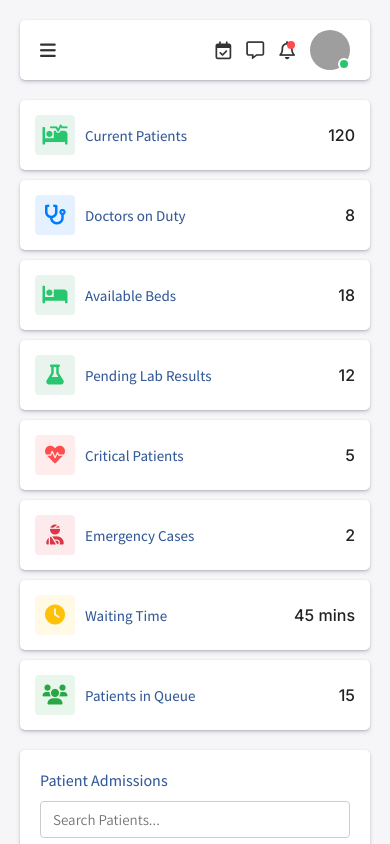
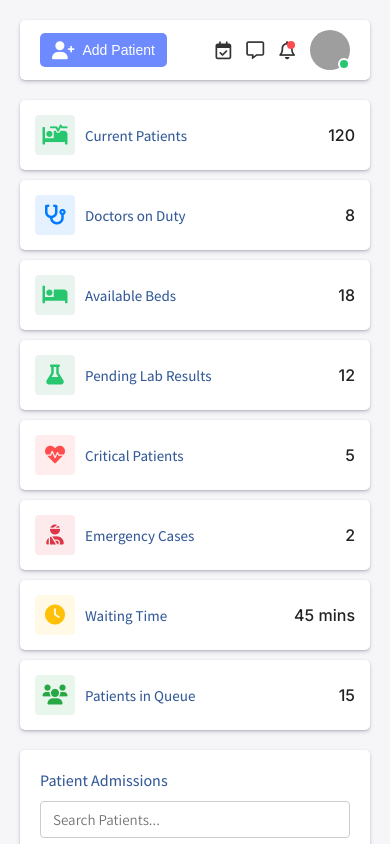
Before and after one commit to joseph-johnson27001/healthcare-dashboard, a Vue app: page / in a window 390 px wide. Built offline with nearby package versions, Linux system fonts and the light colour scheme; grey boxes are pictures that could not be loaded.

Commit message:
Add patient area

```diff
--- a/src/components/UI/TopCard.vue
+++ b/src/components/UI/TopCard.vue
@@ -1,10 +1,10 @@
 <template>
   <div class="top-card">
-    <!-- Left Section (Search) -->
-    <div class="search-area">
-      <i class="fas fa-search"></i>
-      <i class="fas fa-bars" @click="openMobileNav"></i>
-      <input type="text" placeholder="Search..." />
+    <!-- Left Section (Add Patient Button) -->
+    <div class="add-patient">
+      <button class="add-patient-btn">
+        <i class="fas fa-user-plus"></i> Add Patient
+      </button>
     </div>
 
     <!-- Right Section (Icons & Profile) -->
@@ -27,11 +27,6 @@
 <script>
 export default {
   name: "TopCard",
-  methods: {
-    openMobileNav() {
-      this.$emit("toggle-mobile-nav");
-    },
-  },
 };
 </script>
 
@@ -47,24 +42,21 @@ export default {
     rgba(0, 0, 0, 0.3) 0px 1px 3px -1px;
 }
 
-.search-area {
+.add-patient-btn {
+  background: #6e8aff;
+  color: white;
+  border: none;
+  padding: 10px 12px;
+  font-size: 15px;
+  border-radius: 5px;
+  cursor: pointer;
   display: flex;
   align-items: center;
-  flex-grow: 1;
+  gap: 8px;
 }
 
-.search-area i {
-  margin-right: 5px;
-  color: #333;
-}
-
-.search-area input {
-  flex-grow: 1;
-  border: none;
-  outline: none;
-  font-size: 17px;
-  background: none;
-  font-family: "Assistant", sans-serif;
+.add-patient-btn i {
+  font-size: 18px;
 }
 
 .icon-area {
@@ -119,21 +111,10 @@ export default {
   border: 2px solid white;
 }
 
-.fa-bars {
-  display: none;
-  cursor: pointer;
-  font-size: 18px;
-}
-
 @media (max-width: 699px) {
-  input {
-    display: none;
-  }
-  .fa-search {
-    display: none;
-  }
-  .fa-bars {
-    display: block;
+  .add-patient-btn {
+    font-size: 14px;
+    padding: 8px 12px;
   }
 }
 </style>
```
